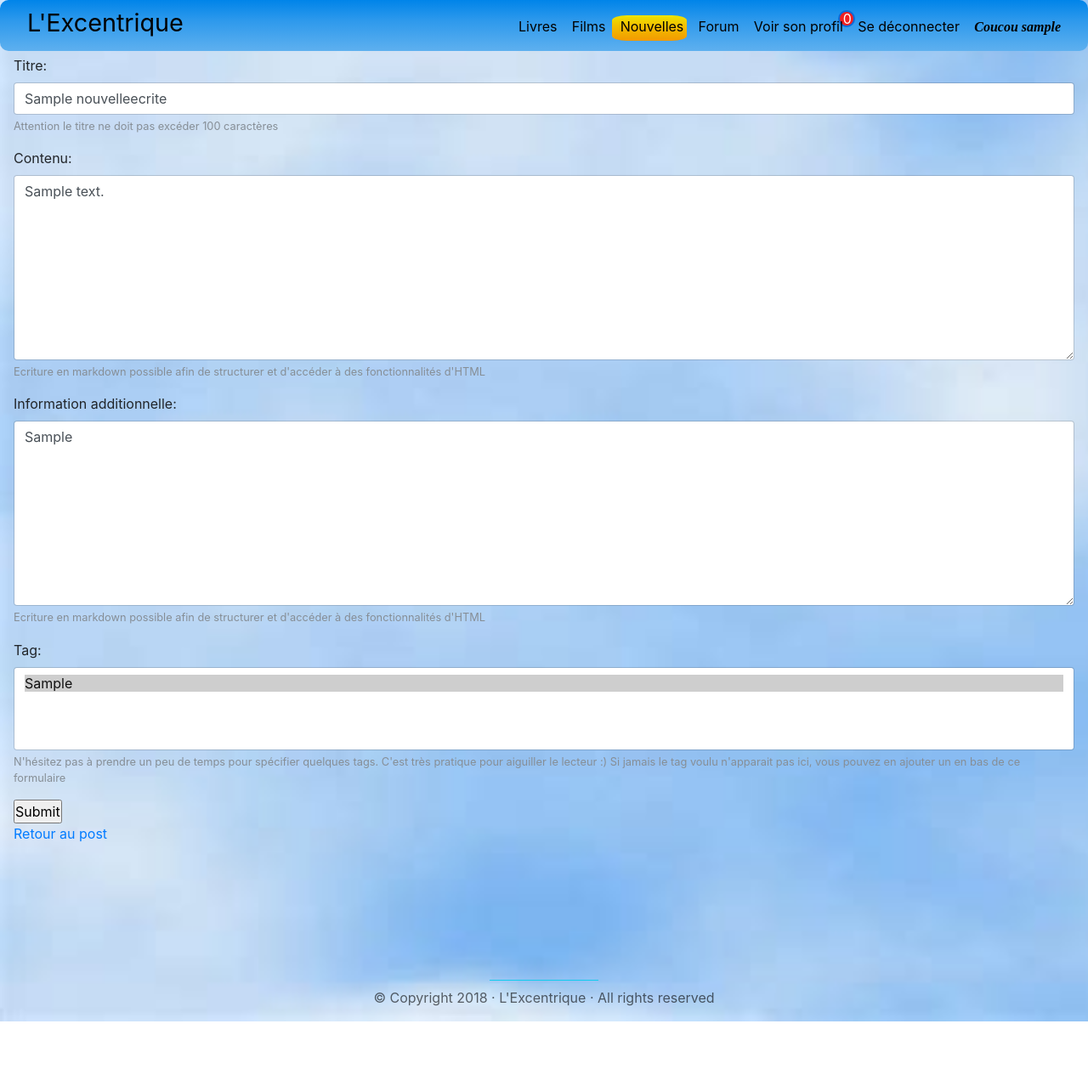
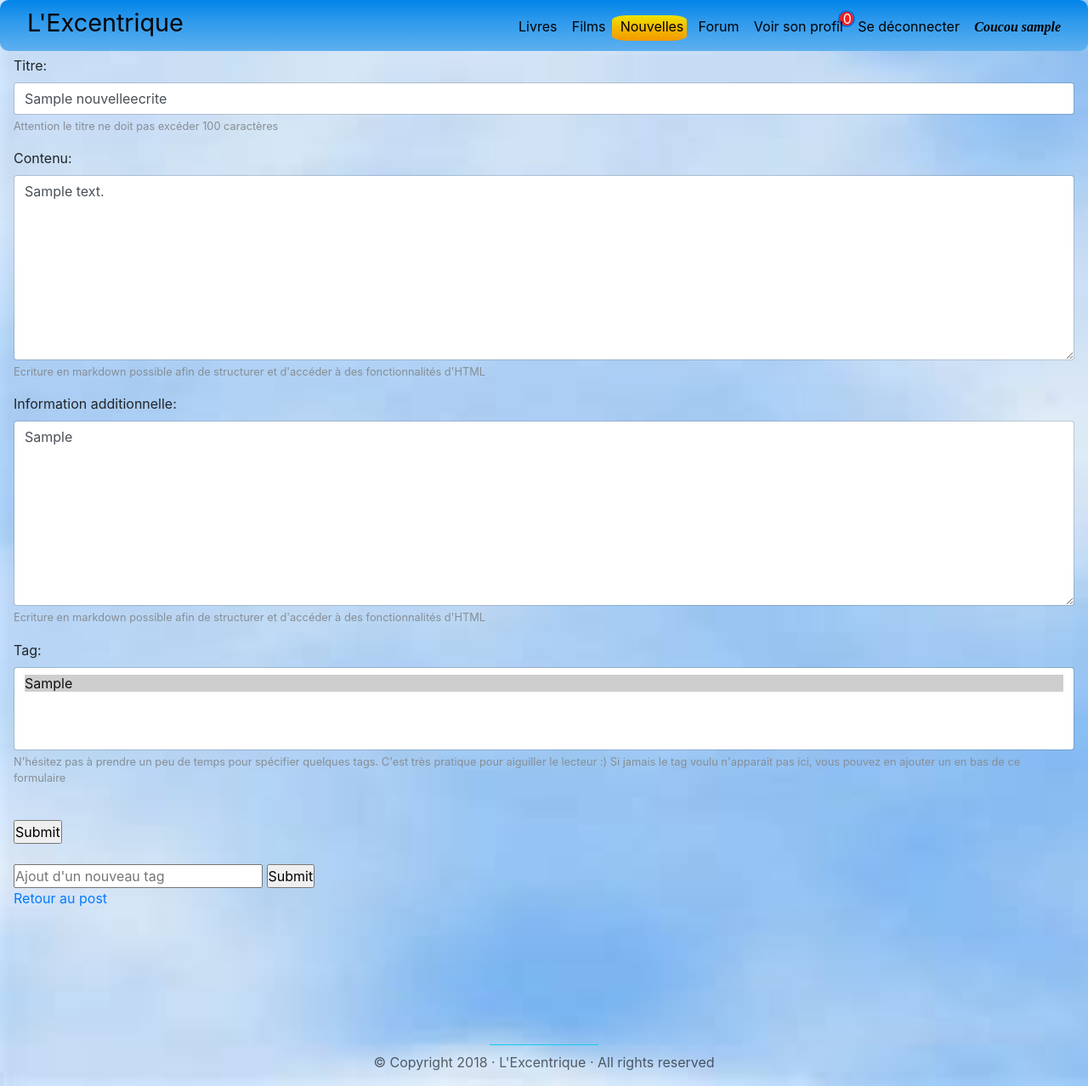
Before and after one commit to Vlidimi/site-perso, a Django app: a page that uses nouvelle/templates/nouvelle/modify_nouvelle.html in a window 1280 px wide. Shown: the whole page at 85% size. Before the commit the page ends 1202 px from the top, so only its background shows below. Run offline with Django 3.2, Linux system fonts and the light colour scheme; a user stored in the database is signed in; tables that the repository leaves empty hold one stand-in row (values such as "Sample post"); some libraries are stand-ins or nearby versions.

Commit message:
léger chmt html nouvelle

```diff
--- a/nouvelle/templates/nouvelle/modify_nouvelle.html
+++ b/nouvelle/templates/nouvelle/modify_nouvelle.html
@@ -9,8 +9,21 @@
  <form method="post" enctype="multipart/form-data" novalidate>
     {% csrf_token %}
     {% include './form_help.html' with form=form %}
-    <input type="submit" value="Submit" />
+
+    <div id="all_tag"></div>
+
+	<br>
+	<input type="submit" value="Submit" />
 </form>
+
+<br>
+
+<input type="text" placeholder="Ajout d'un nouveau tag" id="new_tag" size="24">
+<input type="submit" id="button_sub_tag">
+<br>
+<small class="form-text text-muted" id="success_message" style="display: none"> Nouveau tag ajouté ! Merci d'avoir contribué à l'enrichissement et à la diversité culturelle de ce site ! Si tout c'est bien passé, vous pouvez maintenant le sélectionner dans la précédente liste :)  </small >
+
+<small class="form-text text-muted" id="echec_message" style="display: none"> Hum ... Il semblerait que le mot que vous souhaitez ajouter ne se trouve pas dans mon dictionnaire. Etes vous sur de l'avoir bien orthographié ? Ou ai-je à faire avec un petit malandrin ? ;p</small >
 
  <p><a href="{% url 'nouvelle:show' nouvelleecrite.id nouvelleecrite.slug %}">Retour au post</a></p>
 
```
Also changed, not shown: nouvelle/templates/nouvelle/index.html (+4 -4 lines).
